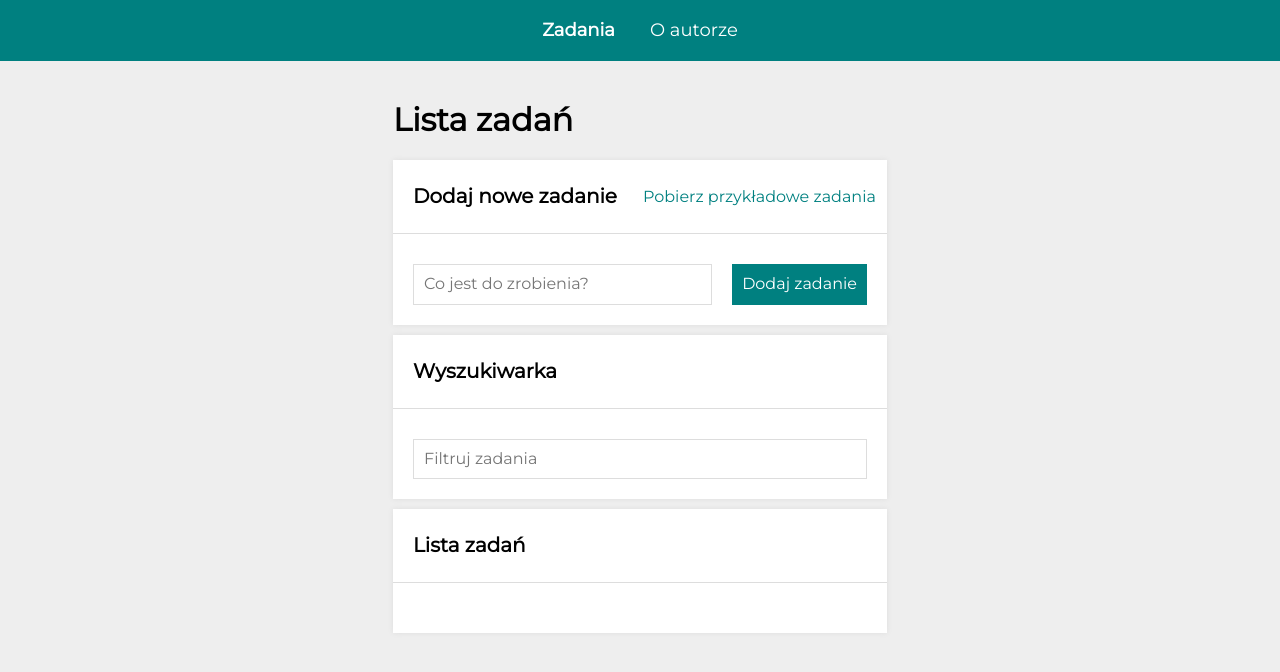
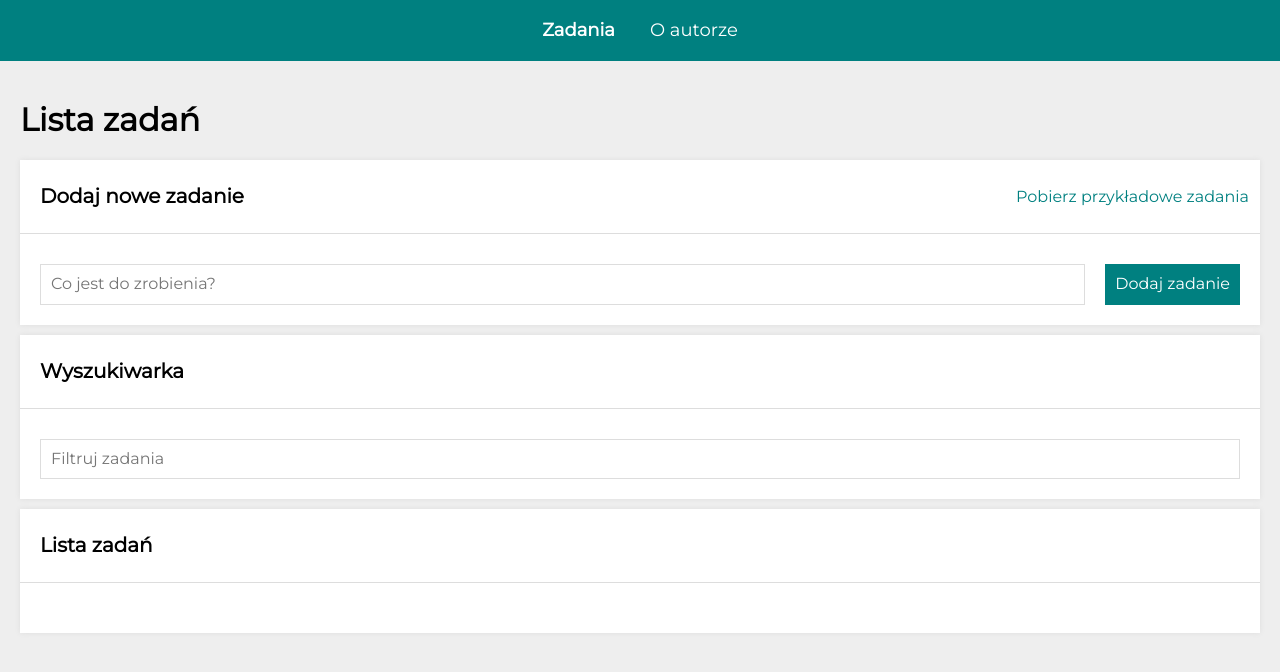
Before and after one commit to adrianSACHA/todo-list-react, a React (Create React App) app: page /#/todo-list-react/zadania in a window 1280 px wide. Shown: the top 672 px of the page. Built offline with nearby package versions, Linux system fonts and the light colour scheme.

Commit message:
deleted max-width

```diff
--- a/src/common/Container/styled.js
+++ b/src/common/Container/styled.js
@@ -2,6 +2,5 @@ import styled from "styled-components";
 
 export const Container = styled.main`
   padding: 20px;
-  margin: 0 auto;
-  max-width: 900px;
+  margin: 0;
 `;
```
